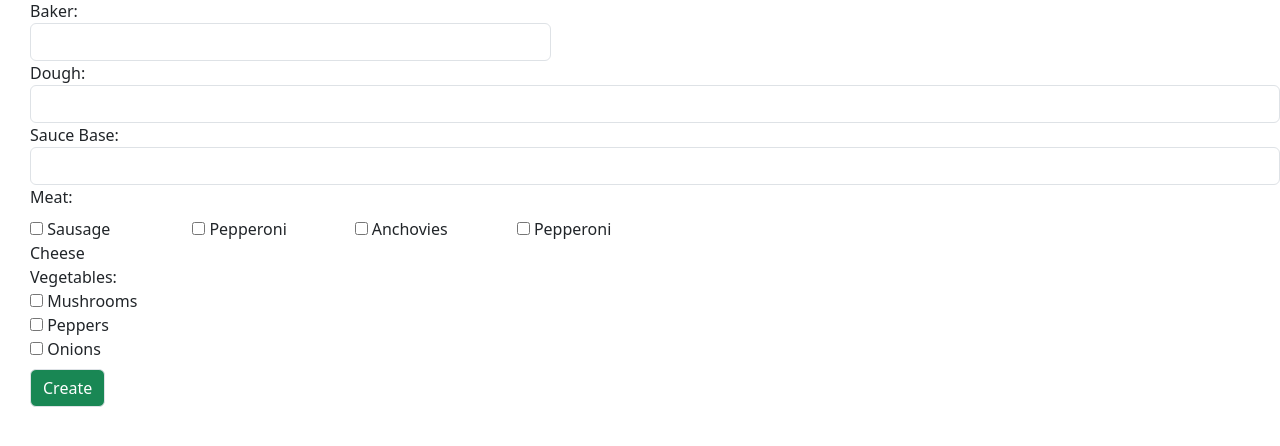
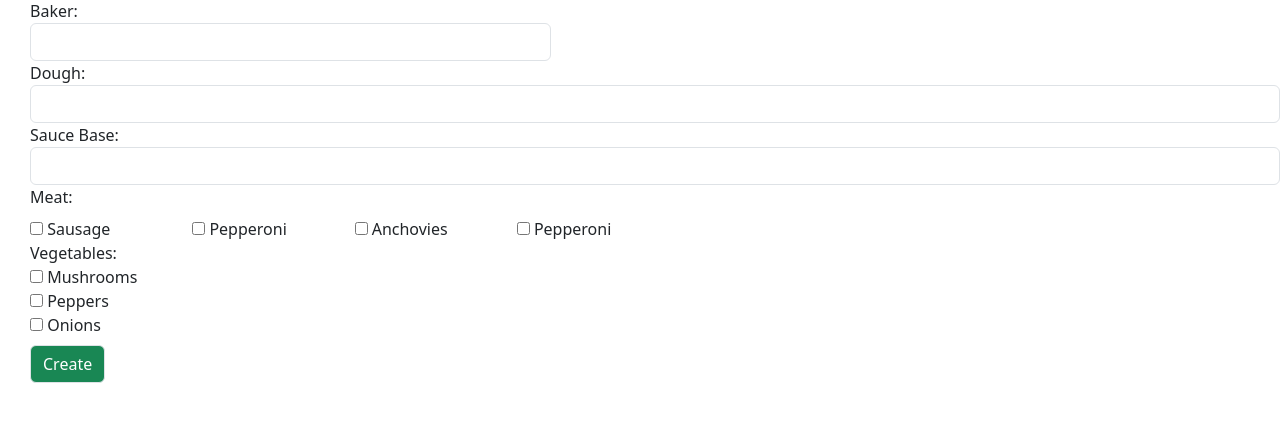
Before and after one commit to TristanT8/pizzaPlanet, a Flask app: page /new/pizza in a window 1280 px wide. Shown: the part 145-591 px from the top of the page. Run offline with Flask 3, Linux system fonts and the light colour scheme; the visitor is signed in with stand-in values (Sample User, id 1).

Commit message:
Adjusted models

```diff
--- a/pizza_planet/flask_app/templates/new_pizza.html
+++ b/pizza_planet/flask_app/templates/new_pizza.html
@@ -61,7 +61,6 @@
                             <input type="checkbox" name="meat" value="pepperoni"> Pepperoni
                         </div>
                     </div>
-                    Cheese
                 </div>
 
                 <div>
```
